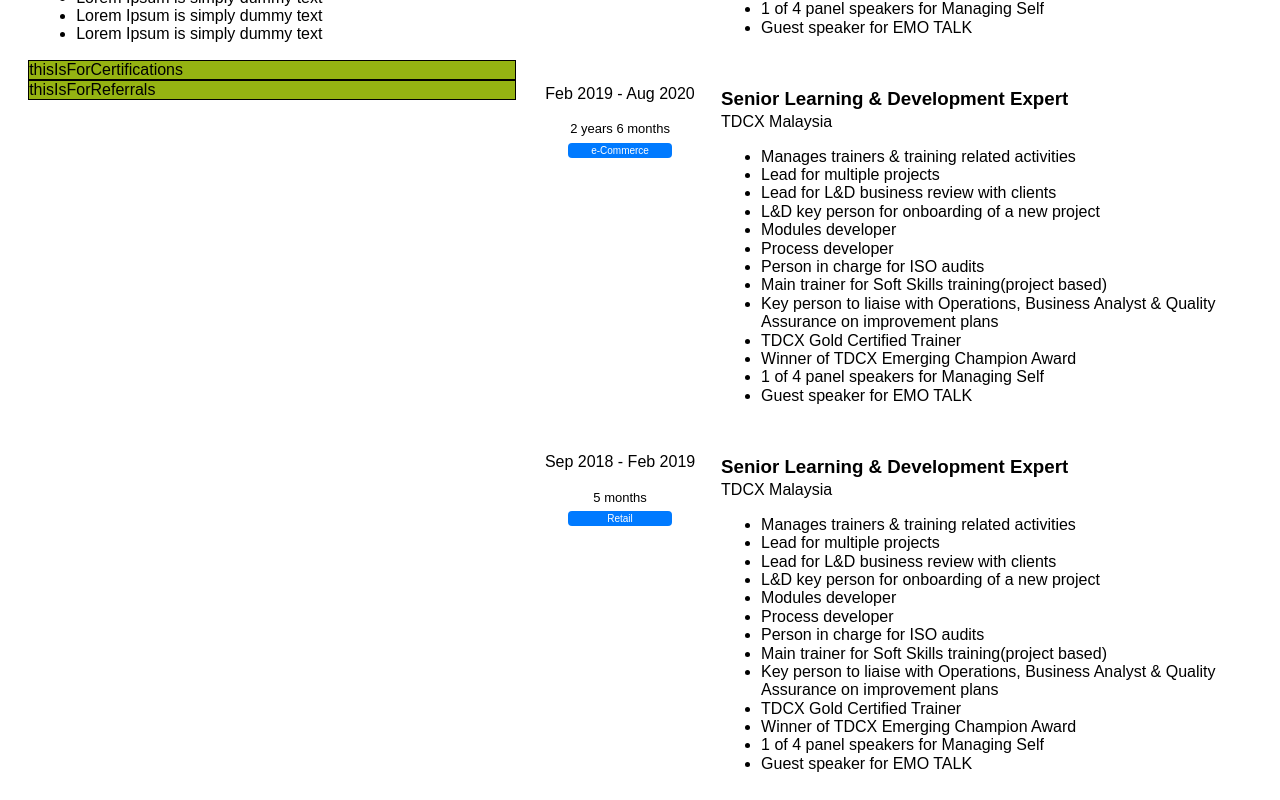
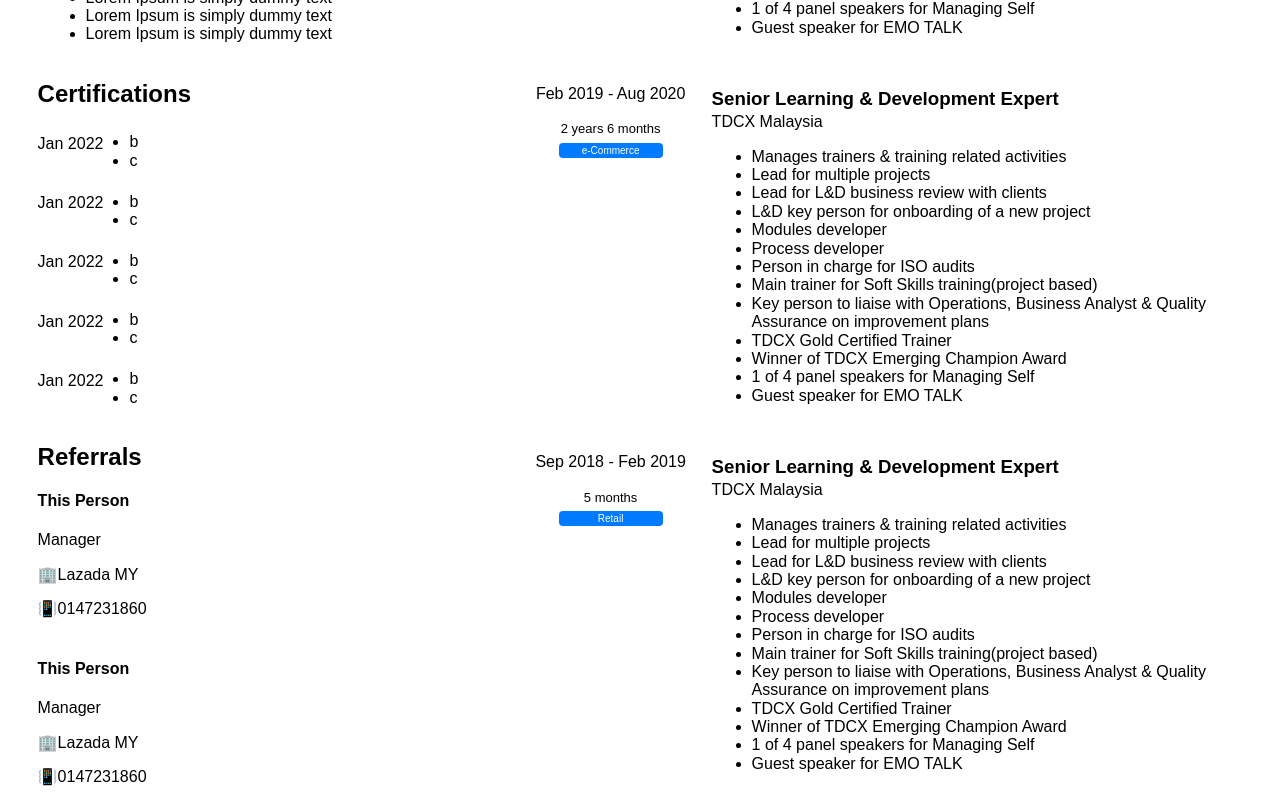
Before and after one commit to AmirahParman/AmirahParman.github.io, an Angular app: page / in a window 1280 px wide. Shown: the part 660-1460 px from the top of the page. Built offline with nearby package versions, Linux system fonts and the light colour scheme; a web font is replaced by a local one.

Commit message:
included Certifications and Referrals layout

```diff
--- a/src/app/app.component.html
+++ b/src/app/app.component.html
@@ -9,11 +9,11 @@
         </div>
 
         <div class="certifications">
-            thisIsForCertifications
+            <app-certifications></app-certifications>
         </div>
 
         <div class="referrals">
-            thisIsForReferrals
+            <app-referrals></app-referrals>
         </div>
     </div>
 
--- a/src/app/app.component.scss
+++ b/src/app/app.component.scss
@@ -4,20 +4,6 @@
     width: 70%;
 }
 
-.left-column {
-       margin-right: 0.5cm;
-}
-
 .right-column{
     width: 80%;
 }
-
-.certifications {
-    background-color: rgb(149, 179, 18);
-    border: 1px solid black;
-}
-
-.referrals {
-    background-color: rgb(149, 179, 18);
-    border: 1px solid black;
-}
--- a/src/app/app.module.ts
+++ b/src/app/app.module.ts
@@ -8,6 +8,8 @@
 import { EducationsComponent } from './components/educations/educations.component';
 import { PersonalInfoComponent } from './components/personal-info/personal-info.component';
 import { SkillsComponent } from './components/skills/skills.component';
+import { CertificationsComponent } from './components/certifications/certifications.component';
+import { ReferralsComponent } from './components/referrals/referrals.component';
 
 @NgModule({
   declarations: [
@@ -17,6 +19,8 @@
     EducationsComponent,
     PersonalInfoComponent,
     SkillsComponent,
+    CertificationsComponent,
+    ReferralsComponent,
   ],
   imports: [
     BrowserModule,
--- /dev/null
+++ b/src/app/components/certifications/certifications.component.html
@@ -0,0 +1,11 @@
+<h2>Certifications</h2>
+<div class="container">
+    <div class="list-of-certification" *ngFor="let data of data">
+        <span class="date-certified" class="date-certified">{{data.dateCertified | date:'MMM y'}}</span>
+        <div class="name-of-certifications">
+            <ul>
+                <li *ngFor="let courseName of data.courseNames">{{courseName}}</li>
+            </ul>
+        </div>
+    </div>
+</div>
--- /dev/null
+++ b/src/app/components/certifications/certifications.component.scss
@@ -0,0 +1,25 @@
+.container {
+    display: column;
+}
+
+.name-of-certifications {
+    width: max-content;
+    padding-left: 1rem;
+}
+
+ul {
+
+    margin-block-start: 0.4em;
+    margin-block-end: 1em;
+    padding-inline-start: 10px;
+
+    }
+
+.date-certified {
+    padding-top: 0.5rem;
+}
+
+.list-of-certification {
+    display: flex;
+    align-items: start;
+}
--- /dev/null
+++ b/src/app/components/certifications/certifications.component.ts
@@ -0,0 +1,23 @@
+import { Component, OnInit } from '@angular/core';
+import { Certifications as Certification } from 'src/app/models/certification';
+
+@Component({
+  selector: 'app-certifications',
+  templateUrl: './certifications.component.html',
+  styleUrls: ['./certifications.component.scss']
+})
+export class CertificationsComponent implements OnInit {
+  data: Certification[] = []
+
+  ngOnInit(): void {
+    this.data = [
+      new Certification('2022-01-23', ['b', 'c']),
+      new Certification('2022-01-23', ['b', 'c']),
+      new Certification('2022-01-23', ['b', 'c']),
+      new Certification('2022-01-23', ['b', 'c']),
+      new Certification('2022-01-23', ['b', 'c'])
+    ]
+  }
+
+
+}
--- /dev/null
+++ b/src/app/components/referrals/referrals.component.html
@@ -0,0 +1,7 @@
+<h2>Referrals</h2>
+<div class="referral-info" *ngFor="let data of datas">
+    <h4>{{data.name}}</h4>
+    <p>{{data.position}}</p>
+    <p>🏢{{data.address}}</p>
+    <p>📳{{data.phoneNumber}}</p>
+</div>
--- /dev/null
+++ b/src/app/components/referrals/referrals.component.scss
@@ -0,0 +1,3 @@
+.referral-info{
+    padding-bottom: 4px;
+}
--- /dev/null
+++ b/src/app/components/referrals/referrals.component.ts
@@ -0,0 +1,17 @@
+import { Component, OnInit } from '@angular/core';
+import { Referral } from 'src/app/models/referral';
+
+@Component({
+  selector: 'app-referrals',
+  templateUrl: './referrals.component.html',
+  styleUrls: ['./referrals.component.scss']
+})
+export class ReferralsComponent implements OnInit {
+  datas: Referral[] = []
+
+  ngOnInit(): void {
+    this.datas = [
+      new Referral ('This Person', 'Manager', 'Lazada MY', '0147231860'),
+      new Referral ('This Person', 'Manager', 'Lazada MY', '0147231860')
+    ]}
+}
--- /dev/null
+++ b/src/app/models/certification.ts
@@ -0,0 +1,9 @@
+export class Certifications {
+    dateCertified: Date;
+    courseNames: string[];
+
+    constructor(dateCertified: string, courseNames: string[]) {
+        this.dateCertified= new Date (dateCertified);
+        this.courseNames= courseNames;
+    }
+}
--- /dev/null
+++ b/src/app/models/referral.ts
@@ -0,0 +1,13 @@
+export class Referral {
+    name: string;
+    position: string;
+    address: string;
+    phoneNumber: string;
+
+    constructor(name: string, position: string, address: string, phoneNumber: string) {
+        this.name= name;
+        this.position= position;
+        this.address= address;
+        this.phoneNumber=phoneNumber;
+    }
+}
```
